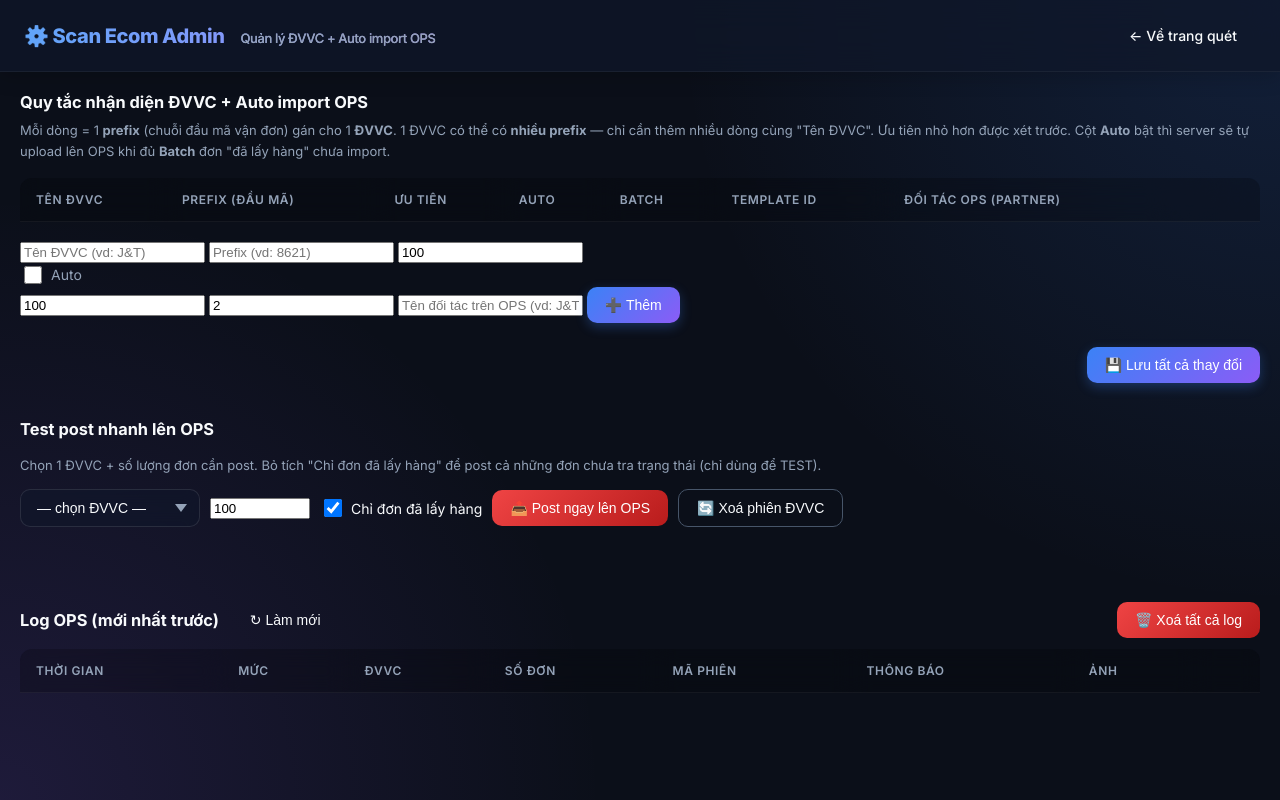
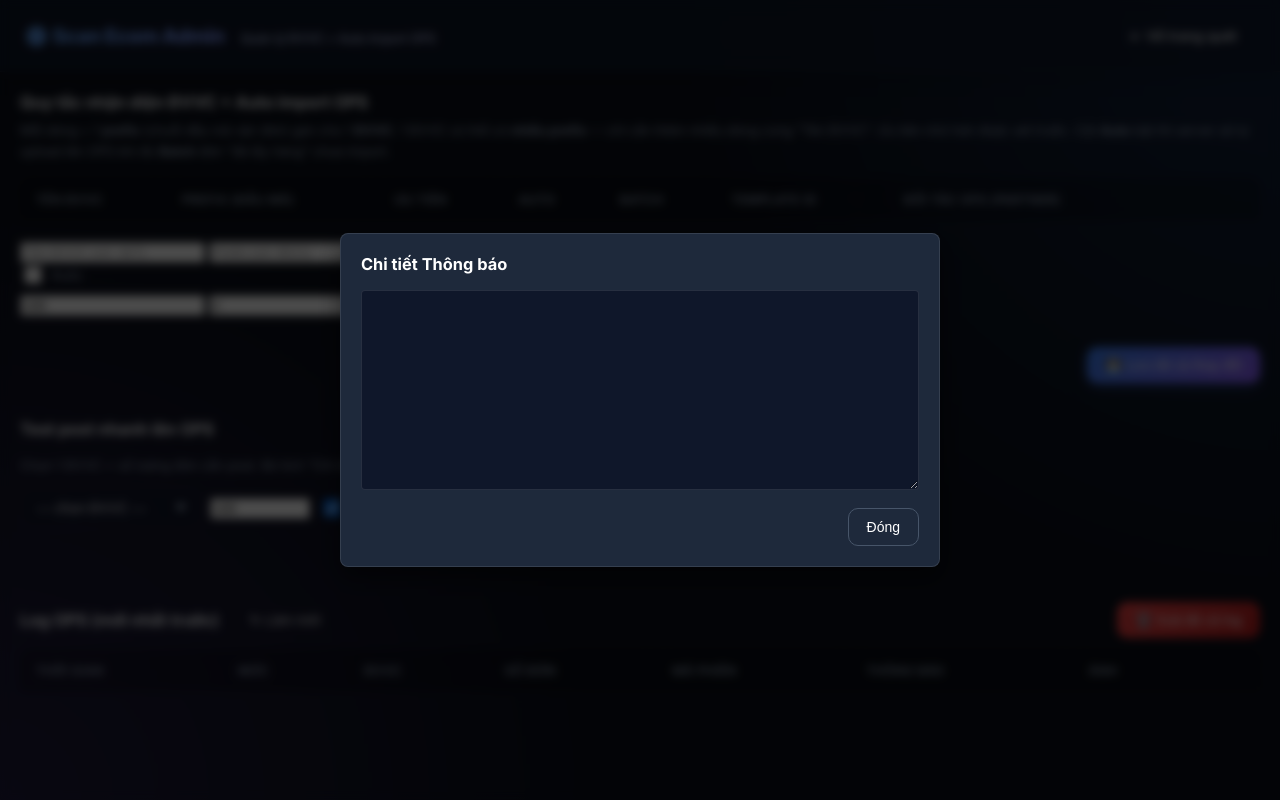
Before and after one commit to trongtri1512/ecom, a Python web app: template backend/app/templates/admin.html in a window 1280 px wide. Run offline with Jinja, Linux system fonts and the light colour scheme; the template is opened without the code that fills it, so the values that code supplies are empty.

Commit message:
feat: bổ sung popup chi tiết Log OPS cho phép click vào cột thông báo để xem và copy đầy đủ danh sách mã bị loại

```diff
--- a/backend/app/templates/admin.html
+++ b/backend/app/templates/admin.html
@@ -109,6 +109,17 @@
   <!-- Modal xem screenshot -->
   <div id="shotModal" class="modal" hidden style="cursor:zoom-out">
     <img id="shotImg" style="max-width:96vw;max-height:96vh;border:1px solid var(--line);border-radius:8px;background:#111;" />
+  </div>
+
+  <!-- Modal xem text chi tiết -->
+  <div id="textModal" class="modal" hidden style="display:flex;align-items:center;justify-content:center;">
+    <div style="background:#1e293b; padding: 20px; border-radius: 8px; width: 600px; max-width: 90vw; border: 1px solid var(--line); box-shadow: 0 10px 25px rgba(0,0,0,0.5);">
+      <h3 style="margin-top:0; color: #fff;">Chi tiết Thông báo</h3>
+      <textarea id="textModalContent" readonly style="width: 100%; height: 200px; background: #0f172a; color: #e2e8f0; border: 1px solid var(--line); padding: 10px; border-radius: 4px; font-family: Consolas, monospace; font-size: 13px; resize: vertical; line-height: 1.5;"></textarea>
+      <div style="text-align: right; margin-top: 15px;">
+        <button class="btn btn-ghost" onclick="document.getElementById('textModal').hidden=true" style="color: #fff; border: 1px solid #475569;">Đóng</button>
+      </div>
+    </div>
   </div>
 
   <div id="toasts" class="toasts"></div>
@@ -273,7 +284,7 @@
       <td>${esc(r.carrier)}</td>
       <td style="text-align:right">${r.count || 0}</td>
       <td style="font-family:Consolas,monospace;font-size:12px;">${esc(r.session_id || "")}</td>
-      <td style="max-width:420px;overflow:hidden;text-overflow:ellipsis;white-space:nowrap;" title="${esc(r.message)}">${esc(r.message)}</td>
+      <td class="log-msg-cell" data-msg="${esc(r.message)}" style="max-width:420px;overflow:hidden;text-overflow:ellipsis;white-space:nowrap;cursor:pointer;" title="Bấm để xem/copy chi tiết toàn bộ mã lỗi">${esc(r.message)}</td>
       <td>${shotCell}</td>
       <td><button class="btn-log-del icon-btn" title="Xoá dòng log">🗑️</button></td>
     </tr>`;
@@ -313,6 +324,13 @@
   });
 
   $("#logRows").addEventListener("click", async (e) => {
+    const msgCell = e.target.closest(".log-msg-cell");
+    if (msgCell) {
+      const msg = msgCell.getAttribute("data-msg") || "";
+      $("#textModalContent").value = msg;
+      $("#textModal").hidden = false;
+      return;
+    }
     const view = e.target.closest(".btn-viewshot");
     if (view) {
       $("#shotImg").src = "/api/ops/logs/" + view.dataset.id + "/screenshot?ts=" + Date.now();
```
